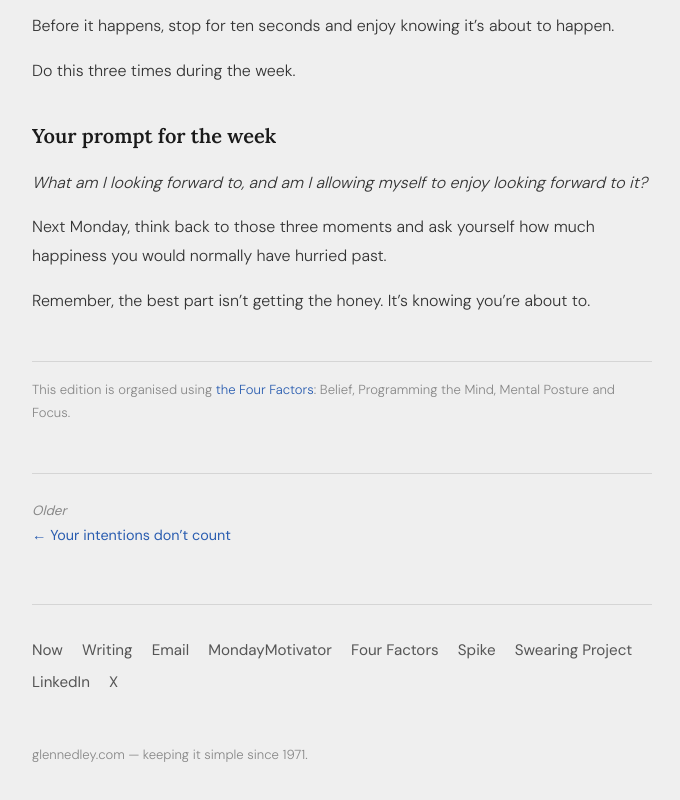
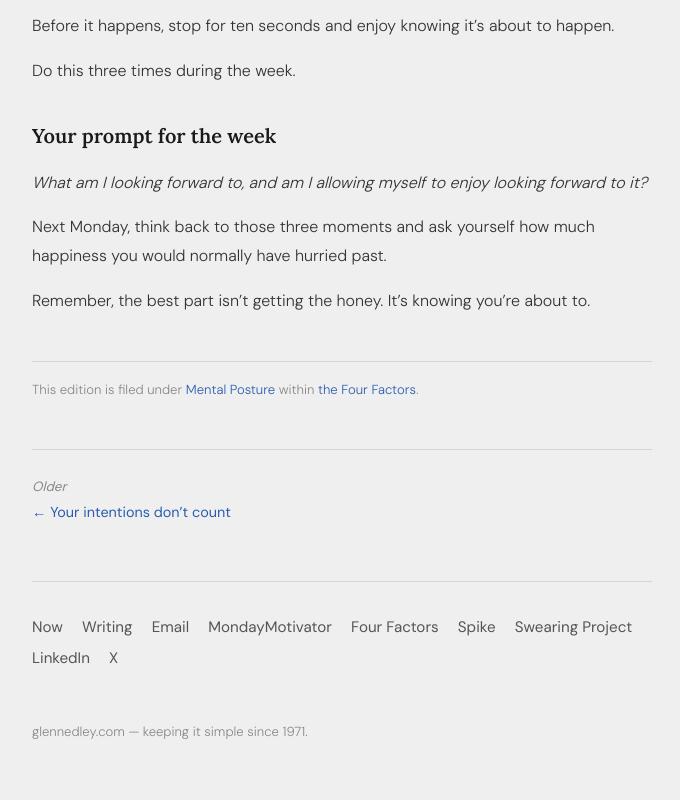
Before and after one commit to spikedev137/glennedley-site, an Astro site: page /mondaymotivator/2026/the-joy-before-the-honey in a window 1280 px wide. Shown: the part 1517-2317 px from the top of the page, without its empty margins (298-978 px from the left). Built offline with nearby package versions, Linux system fonts and the light colour scheme; Astro itself is replaced by a stand-in of ours.

Commit message:
Update [slug].astro

```diff
--- a/src/pages/mondaymotivator/[year]/[slug].astro
+++ b/src/pages/mondaymotivator/[year]/[slug].astro
@@ -39,7 +39,10 @@ const jsonLd = {
     </div>
     <div class="article-body" set:html={post.html} />
   </article>
-  <p class="factor-note">This edition is organised using <a href="/four-factors/">the Four Factors</a>: Belief, Programming the Mind, Mental Posture and Focus.</p>
+  <p class="factor-note">
+  This edition is filed under <a href={`/mondaymotivator/factor/${post.primaryFactor}/`}>{factorBySlug[post.primaryFactor].name}</a> within <a href="/four-factors/">the Four Factors</a>.
+  {post.secondaryFactor && <> It also relates to <a href={`/mondaymotivator/factor/${post.secondaryFactor}/`}>{factorBySlug[post.secondaryFactor].name}</a>.</>}
+</p>
   <div class="post-pagination">
     <div>{older && <><span class="aside">Older</span><br /><a href={`/mondaymotivator/${older.year}/${older.slug}/`}>← {older.title}</a></>}</div>
     <div class="next">{newer && <><span class="aside">Newer</span><br /><a href={`/mondaymotivator/${newer.year}/${newer.slug}/`}>{newer.title} →</a></>}</div>
```
